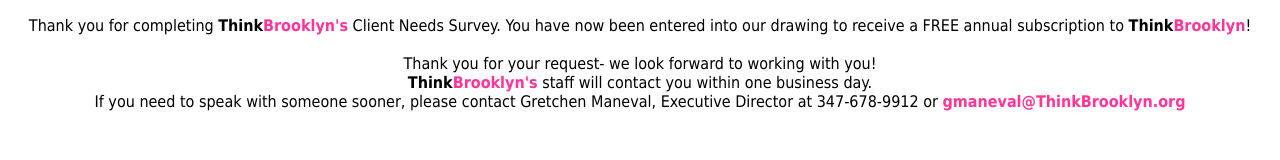
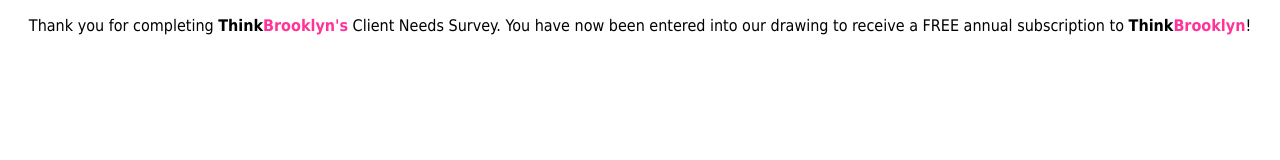
Before and after one commit to bblacksh/tb-survey2, a plain HTML site: page index.html in a window 1280 px wide. Drawn offline with Linux system fonts and the light colour scheme.

Commit message:
Update index.html

```diff
--- a/index.html
+++ b/index.html
@@ -24,12 +24,6 @@ a :hover{
 </head>
     <body>
 <p>Thank you for completing <strong>Think<span style="color: #ff3399;">Brooklyn's</span></strong> Client Needs Survey. You have now been entered into our drawing to receive a FREE annual subscription to <strong>Think<span style="color: #ff3399;">Brooklyn</span></strong>!
-    <br><br>
-    Thank you for your request- we look forward to working with you!
-    <br>
-    <strong>Think<span style="color: #ff3399;">Brooklyn's</span></strong> staff will contact you within one business day.
-   <br>
-    If you need to speak with someone sooner, please contact Gretchen Maneval, Executive Director at 347-678-9912 or <a href="mailto: gmaneval@ThinkBrooklyn.org">gmaneval@ThinkBrooklyn.org</a>
 </p>
     </body>
 </html>
```
